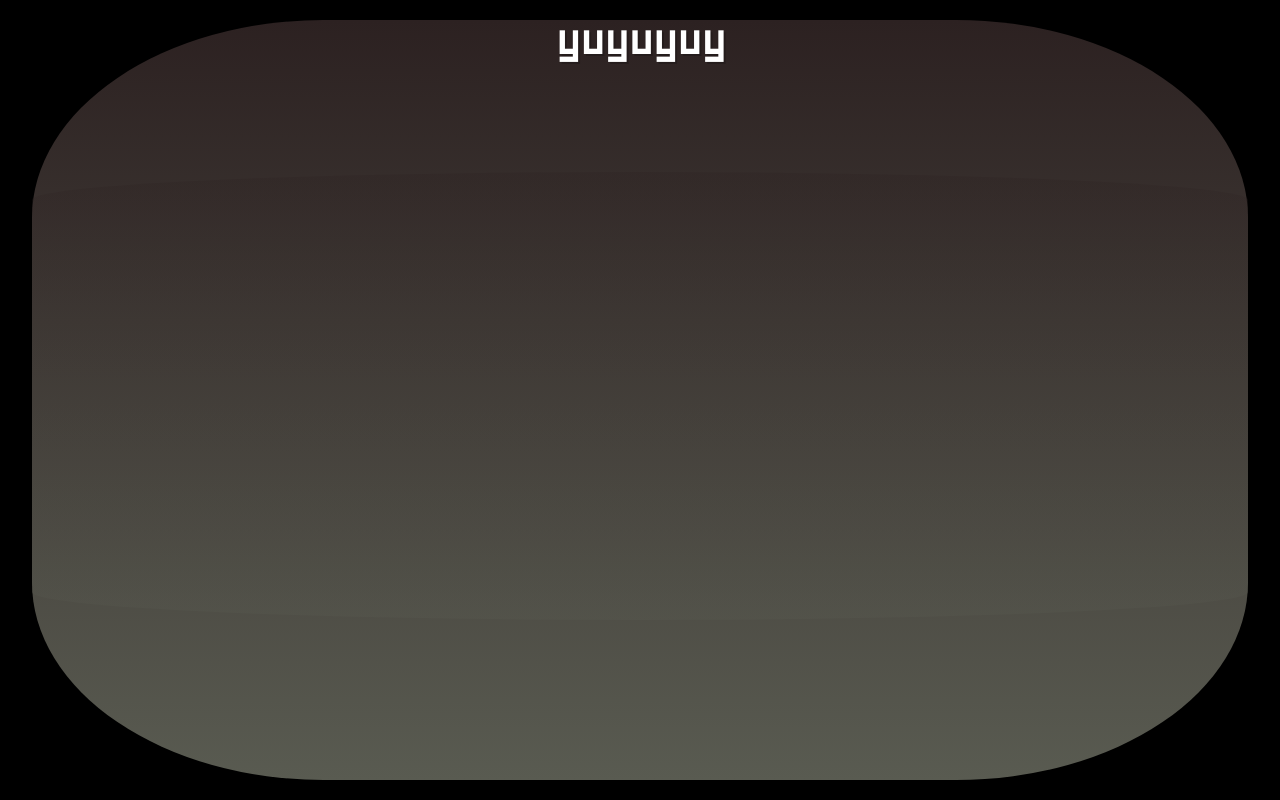
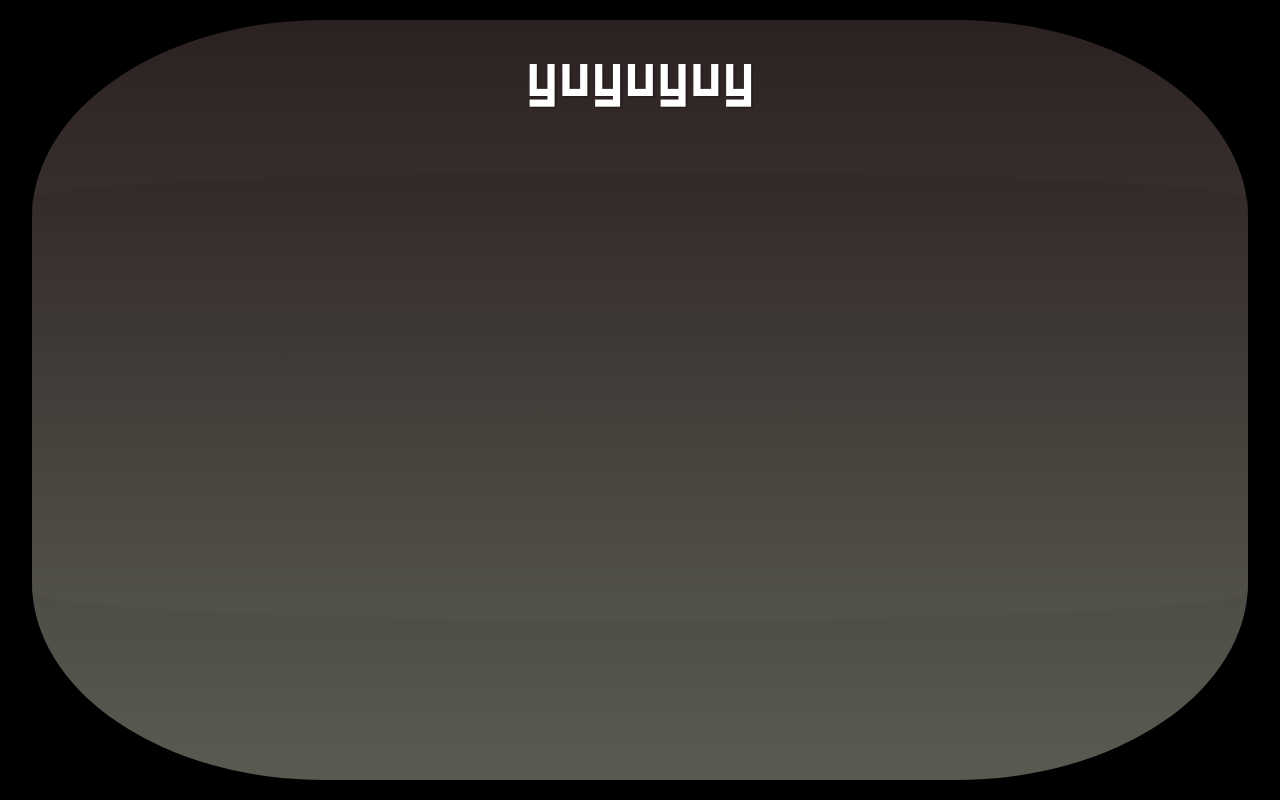
Before and after one commit to n1kos/rock_paper_scissors_html, a plain HTML site: page index.html in a window 1280 px wide. Drawn offline with nearby package versions, Linux system fonts and the light colour scheme; files whose address does not match are found by name.

Commit message:
looks ok

```diff
--- a/css/style.css
+++ b/css/style.css
@@ -1,6 +1,6 @@
 span {
 	position: relative;
-	z-index: 1;
+	/*z-index: 1;*/
 	font-family: 'PFOnlineTwoPro-Double';
 }
 
@@ -9,39 +9,43 @@ body {
 }
 
 .ip-border {
-    border-image: linear-gradient(#fff, #fff) 2% 0% 2% 0%;
+    border-image: linear-gradient(#fff, #fff) 2% 0% 1% 0%;
     text-align: center;
     display: inline-block;
     font-size: 30pt;
     z-index: -9;
-    border-width: 2px;
-    margin: 0;
+    border-width: 10px;
 }
 
 .ip-border:before {
     content: "";
     position: absolute;
-    left: -2px;
+    left: -10px;
     height: 100%;
     border-image: linear-gradient(#fff, #fff) 0% 1% 0% 1%;
-    top: -2px;
-    border-width: 2px;
+    top: -10px;
+    border-width: 10px;
     width: 100%;
     z-index: -1;
+}
+
+.ip-border-shadow {
+    display: inline-block;
+    left: -2px;
+    padding: 30px;
+    font-size: 54px;
 }
 
 .ip-border-shadow:before {
     content: "";
     position: absolute;
-    left: 0px;
+    left: 1px;
     height: 100%;
-    border-image: linear-gradient(rgba(255,255,255,0.7), rgba(255,255,255,0.7)) 0% 1% 0% 1%;
+    border-image: linear-gradient(rgba(255,255,255,0.7), rgba(255,255,255,0.7)) 1% 0% 1% 0%;
     top: 0px;
-    border-width: 2px;
+    border-width: 10px;
     width: 100%;
-    /*z-index: -1;*/
     margin: 0;
-    padding: 10px;
     z-index: -3;
 }
 
@@ -49,14 +53,15 @@ body {
 .ip-border-shadow:after {
     content: "";
     position: absolute;
-    left: 0px;
+    left: 1px;
     height: 100%;
-    border-image: linear-gradient(#ccc, #ccc) 1% 0% 1% 0%;
-    top: 0px;
-    border-width: 2px;
+    border-image: linear-gradient(rgba(255,255,255,0.7), rgba(255,255,255,0.7)) 0% 1% 0% 1%;
+    top: -2px;
+    border-width: 10px;
     width: 100%;
     z-index: -1;
 }
+
 /*.ip-border:after {
 	content: "";
 	position: absolute;
--- a/index.html
+++ b/index.html
@@ -26,8 +26,8 @@
 
 	<div id="main-wrapper" class="tv">
 		<div class="ip-play-button">
-			<span class="ip-border" style="margin: 0;">
-				<span class="ip-border-shadow" style="margin: 0;padding: 10px;z-index: -3;">
+			<span class="ip-border">
+				<span class="ip-border-shadow">
 					<span class="ip-button-text">yuyuyuy</span>
 				</span>
 			</span>
```
